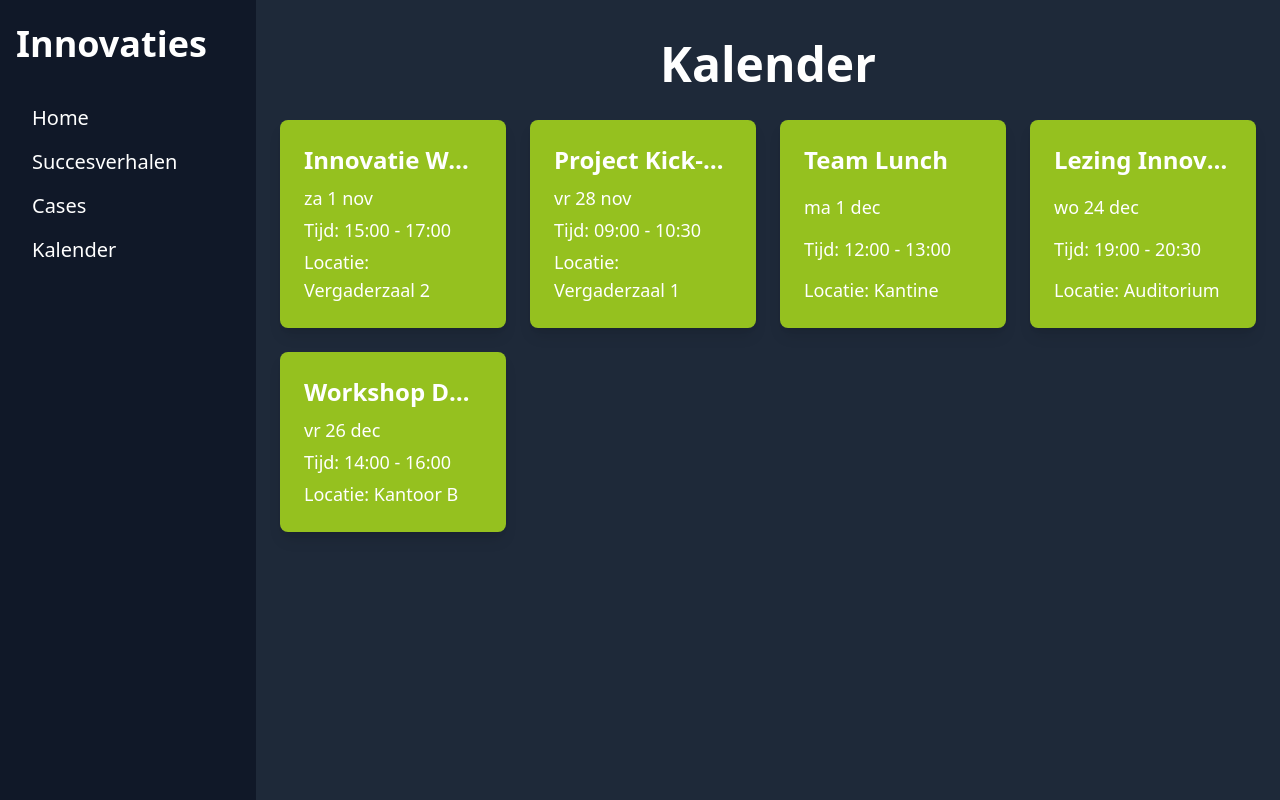
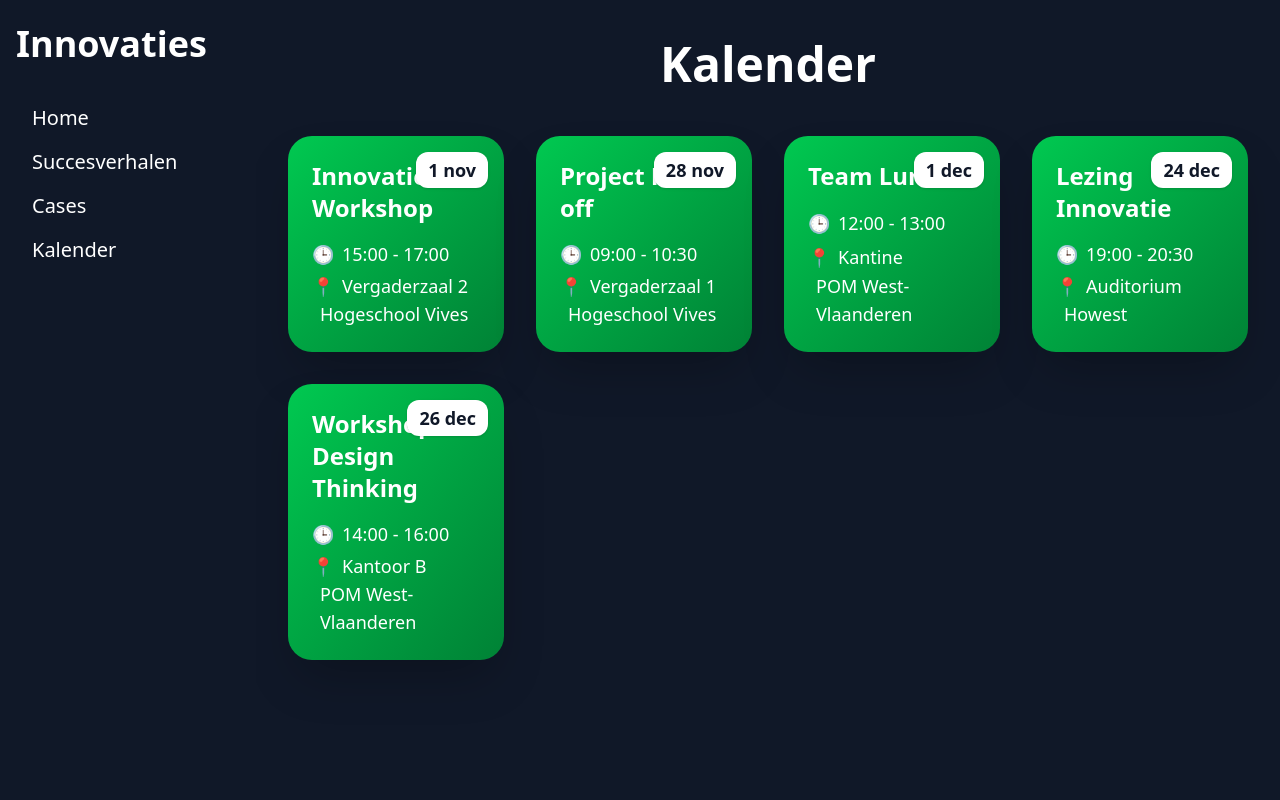
Before and after one commit to igorseynaeve12/spot-on-innovation, a React (Vite) app: page /kalender in a window 1280 px wide. Built offline with nearby package versions, Linux system fonts and the light colour scheme; a web font is replaced by a local one.

Commit message:
changed kalender

```diff
--- a/src/pages/Calender.jsx
+++ b/src/pages/Calender.jsx
@@ -7,6 +7,7 @@ const events = [
     date: "2025-10-25",
     time: "10:00 - 11:00",
     location: "Kantoor A",
+    organisation: "Hogeschool Vives",
   },
   {
     id: 2,
@@ -14,6 +15,7 @@ const events = [
     date: "2025-12-26",
     time: "14:00 - 16:00",
     location: "Kantoor B",
+    organisation: "POM West-Vlaanderen",
   },
   {
     id: 3,
@@ -21,6 +23,7 @@ const events = [
     date: "2025-12-24",
     time: "19:00 - 20:30",
     location: "Auditorium",
+    organisation: "Howest",
   },
   {
     id: 4,
@@ -28,6 +31,7 @@ const events = [
     date: "2025-11-28",
     time: "09:00 - 10:30",
     location: "Vergaderzaal 1",
+    organisation: "Hogeschool Vives",
   },
   {
     id: 5,
@@ -35,6 +39,7 @@ const events = [
     date: "2025-12-1",
     time: "12:00 - 13:00",
     location: "Kantine",
+    organisation: "POM West-Vlaanderen",
   },
   {
     id: 6,
@@ -42,6 +47,7 @@ const events = [
     date: "2025-11-1",
     time: "15:00 - 17:00",
     location: "Vergaderzaal 2",
+    organisation: "Hogeschool Vives",
   },
 ];
 
@@ -53,38 +59,52 @@ const Calendar = () => {
     .slice(0, 8); // max 8 evenementen voor 1 scherm
 
   return (
-    <div className="flex bg-gray-800 h-screen">
+    <div className="flex bg-gray-900 h-screen">
       <SideBar className="h-full" />
 
-      <div className="flex-1 overflow-hidden py-10 px-6">
-        <h1 className="text-white tk-din-arabic font-bold text-5xl mb-8 text-center">
+      <div className="flex-1 overflow-hidden py-10 px-8">
+        <h1 className="text-white tk-din-arabic font-bold text-5xl mb-12 text-center">
           Kalender
         </h1>
 
-        <div className="grid grid-cols-1 sm:grid-cols-2 md:grid-cols-4 gap-6">
-          {upcomingEvents.map((event) => (
+        <div className="grid grid-cols-1 sm:grid-cols-2 md:grid-cols-3 lg:grid-cols-4 gap-8">
+          {upcomingEvents.map((event) => {
+            const eventDate = new Date(event.date);
+            const day = eventDate.toLocaleDateString("nl-NL", {
+              day: "numeric",
+            });
+            const month = eventDate.toLocaleDateString("nl-NL", {
+              month: "short",
+            });
+
+            return (
               <div
                 key={event.id}
-              className="bg-[#95c11f] rounded-lg shadow-lg p-6 flex flex-col justify-between hover:shadow-2xl transition-shadow duration-200"
+                className="relative bg-gradient-to-br from-green-500 to-green-700 rounded-3xl shadow-2xl p-6 flex flex-col justify-between transform hover:scale-105 transition-transform duration-300"
               >
-              <h3 className="text-2xl font-bold text-white mb-2 tk-din-arabic truncate">
+                {/* Datum badge */}
+                <div className="absolute top-4 right-4 bg-white text-gray-900 px-3 py-1 rounded-xl font-bold text-lg tk-din-arabic shadow">
+                  {day} {month}
+                </div>
+
+                {/* Event naam */}
+                <h3 className="text-2xl font-extrabold text-white mb-4 tk-din-arabic">
                   {event.name}
                 </h3>
-              <p className="text-white text-lg mb-1 tk-din-arabic">
-                {new Date(event.date).toLocaleDateString("nl-NL", {
-                  weekday: "short",
-                  day: "numeric",
-                  month: "short",
-                })}
+
+                {/* Tijd & Locatie */}
+                <p className="text-white text-lg tk-din-arabic flex items-center mb-1">
+                  <span className="mr-2">🕒</span> {event.time}
                 </p>
-              <p className="text-white text-lg mb-1 tk-din-arabic">
-                Tijd: {event.time}
+                <p className="text-white text-lg tk-din-arabic flex items-center">
+                  <span className="mr-2">📍</span> {event.location}
                 </p>
-              <p className="text-white text-lg tk-din-arabic">
-                Locatie: {event.location}
+                <p className="text-white text-lg tk-din-arabic flex items-center">
+                  <span className="mr-2"></span> {event.organisation}
                 </p>
               </div>
-          ))}
+            );
+          })}
         </div>
       </div>
     </div>
```
Lines whose indentation alone changed are shown as unchanged.
